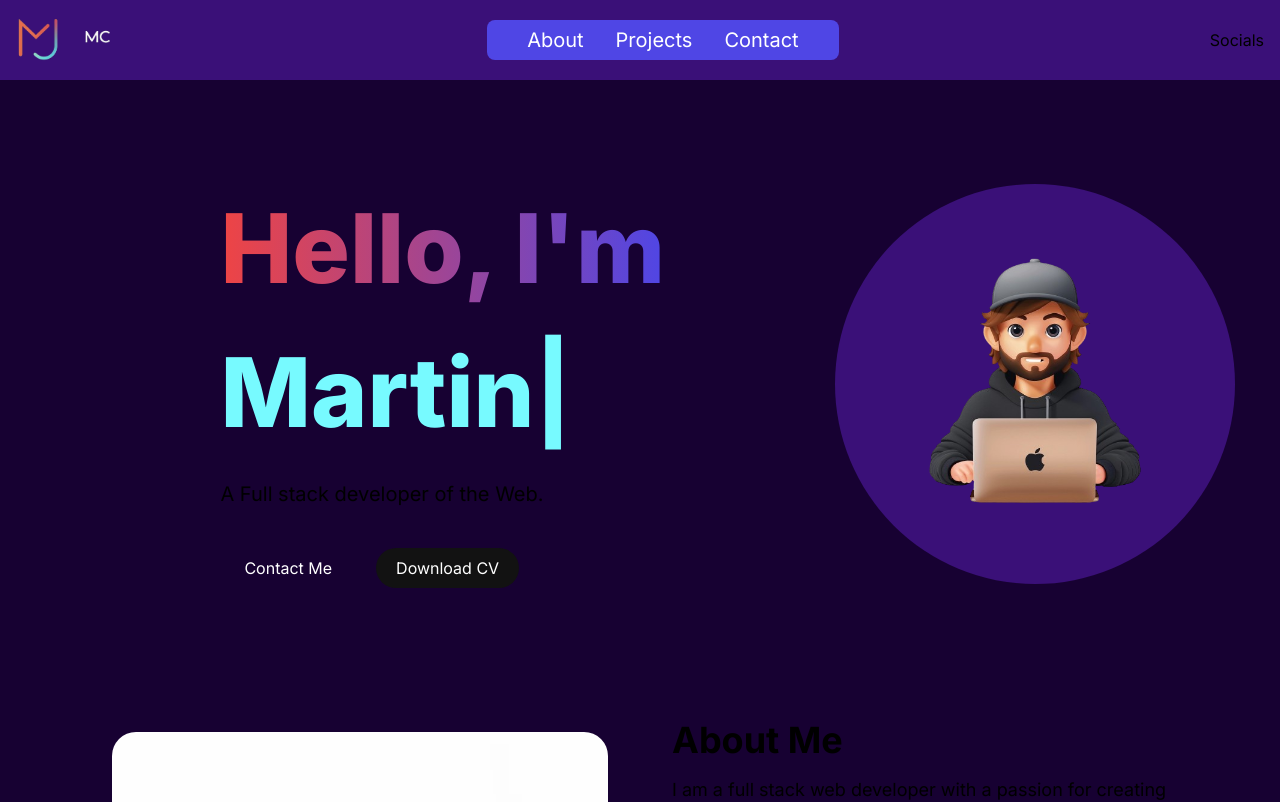
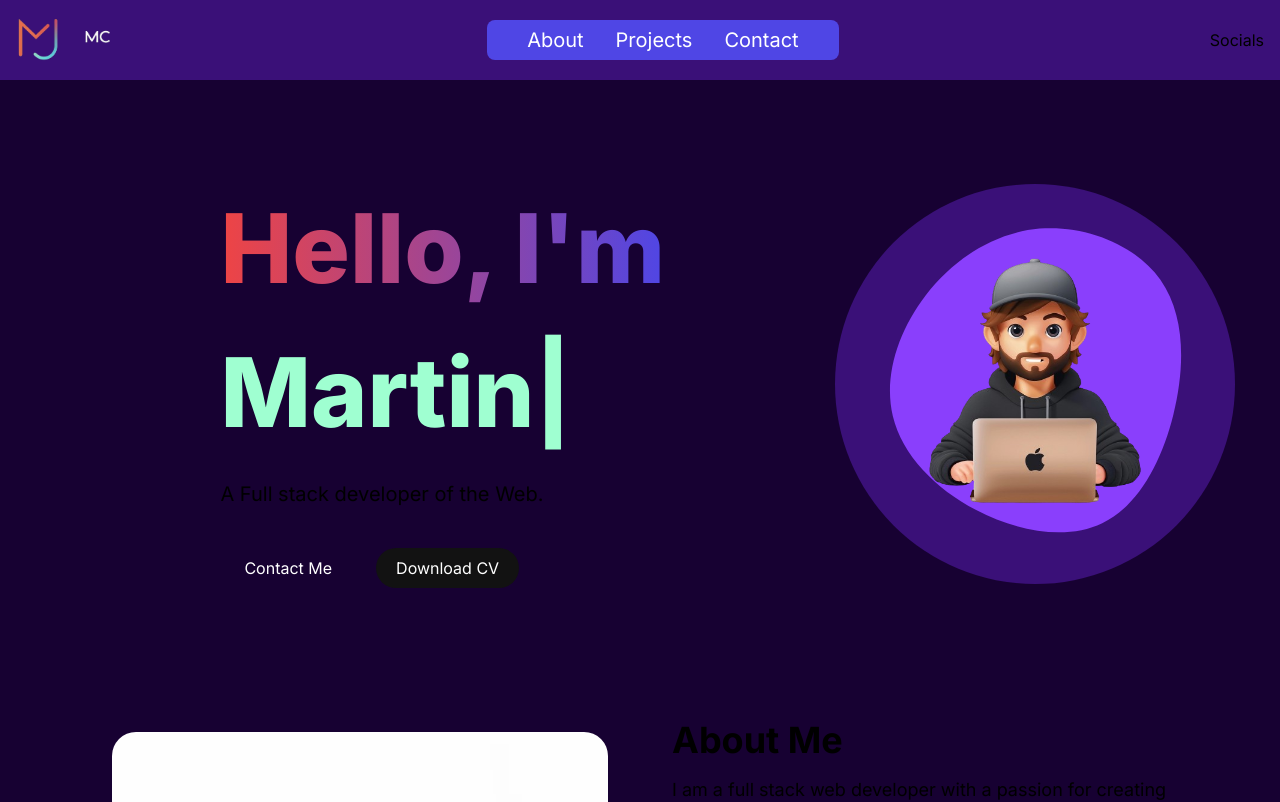
Before and after one commit to martincout/portfolio-next, a Next.js app: page / in a window 1280 px wide. Shown: the top 802 px of the page. Built offline with nearby package versions, Linux system fonts and the light colour scheme.

Commit message:
color corrections

```diff
--- a/src/app/components/EmailSection.jsx
+++ b/src/app/components/EmailSection.jsx
@@ -119,7 +119,7 @@ const EmailSection = () => {
             </div>
             <button
               type="submit"
-              className="bg-primary-500 hover:bg-primary-600 text-white font-medium py-2.5 px-5 rounded-lg w-full"
+              className="bg-secondary-500 hover:bg-primary-600 text-white font-medium py-2.5 px-5 rounded-lg w-full"
             >
               Send Message
             </button>
--- a/src/app/components/HeroSection.jsx
+++ b/src/app/components/HeroSection.jsx
@@ -16,13 +16,13 @@ const HeroSection = () => {
           transition={{ duration: 0.5 }}
           className="col-span-8 place-self-center text-center sm:text-left justify-self-center"
         >
-        <h1 className=" mb-4 text-4xl sm:text-5xl lg:text-8xl lg:leading-normal font-extrabold">
+          <h1 className=" mb-4 text-4xl sm:text-5xl lg:text-8xl lg:leading-normal font-extrabold select-none">
             <span className="bg-gradient-to-r from-red-500 to-indigo-600 bg-clip-text text-transparent">
               Hello, I&apos;m{" "}
             </span>
             <br></br>
             <TypeAnimation
-            className="text-[#77faff]"
+              className="text-[#9fffd1]"
               sequence={[
                 "Martin",
                 5000
@@ -59,12 +59,16 @@ const HeroSection = () => {
           className="col-span-4 place-self-center mt-4 lg:mt-0"
         >
           <div className="rounded-full bg-primary w-[250px] h-[250px] lg:w-[400px] lg:h-[400px] relative">
+            <svg viewBox="0 0 200 200" xmlns="http://www.w3.org/2000/svg">
+              <path fill="#8A3FFC" d="M62.7,-52.1C75.2,-34.3,75.1,-8.6,69.2,15.2C63.3,39,51.6,61,33.6,69.6C15.5,78.3,-8.9,73.7,-29.4,63C-49.8,52.4,-66.4,35.6,-71.1,16C-75.8,-3.7,-68.5,-26.3,-54.7,-44.3C-40.9,-62.3,-20.4,-75.8,2.3,-77.7C25.1,-79.5,50.2,-69.8,62.7,-52.1Z" transform="translate(100 100)" />
+            </svg>
             <Image
               src="/hero.png"
               alt="hero image"
-            className="absolute transform -translate-x-1/2 -translate-y-1/2 top-1/2 left-1/2"
+              className="absolute transform -translate-x-1/2 -translate-y-1/2 top-1/2 left-1/2 select-none"
               width={300}
               height={300}
+              draggable={false}
             />
           </div>
         </motion.div>
```
Lines whose indentation alone changed are shown as unchanged.
